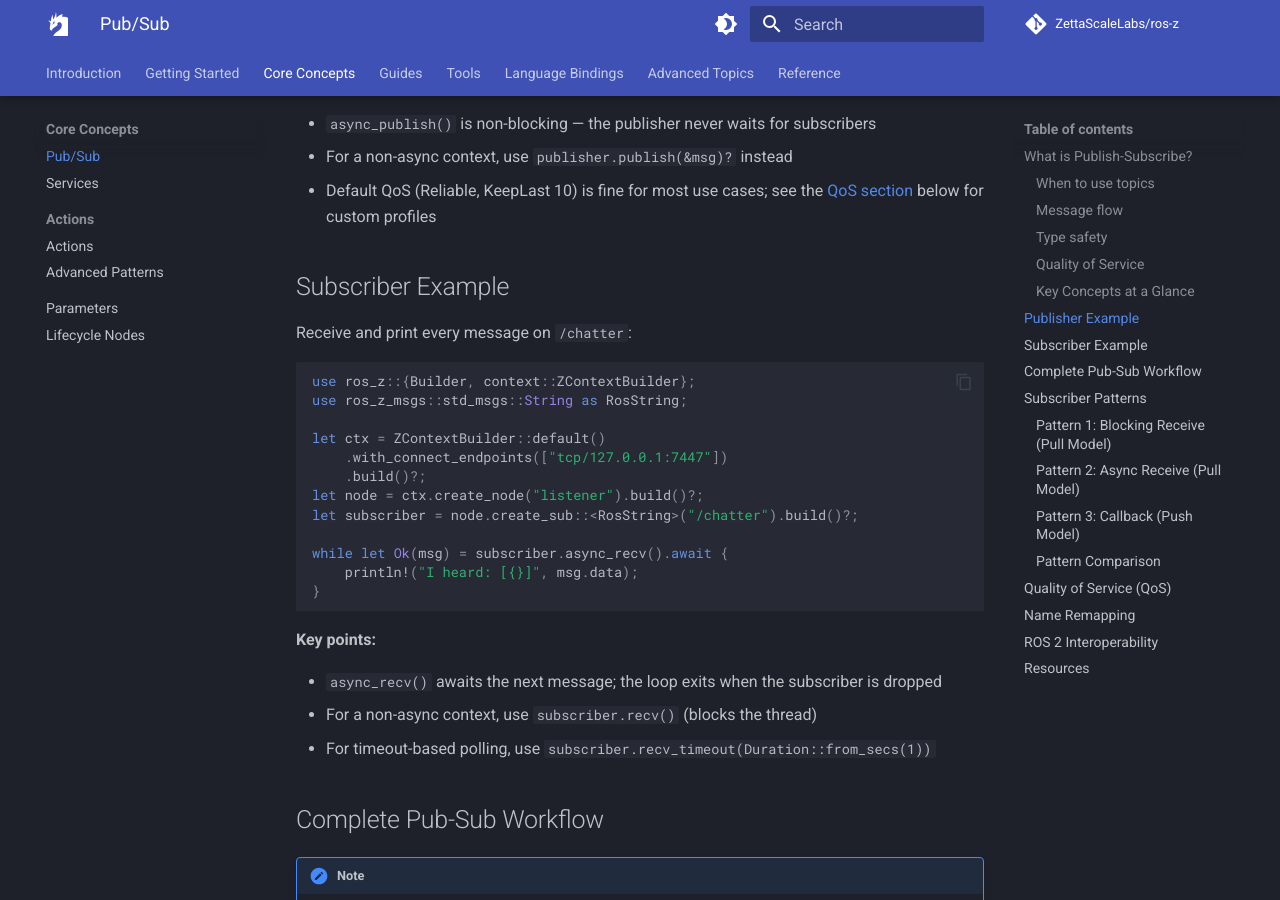
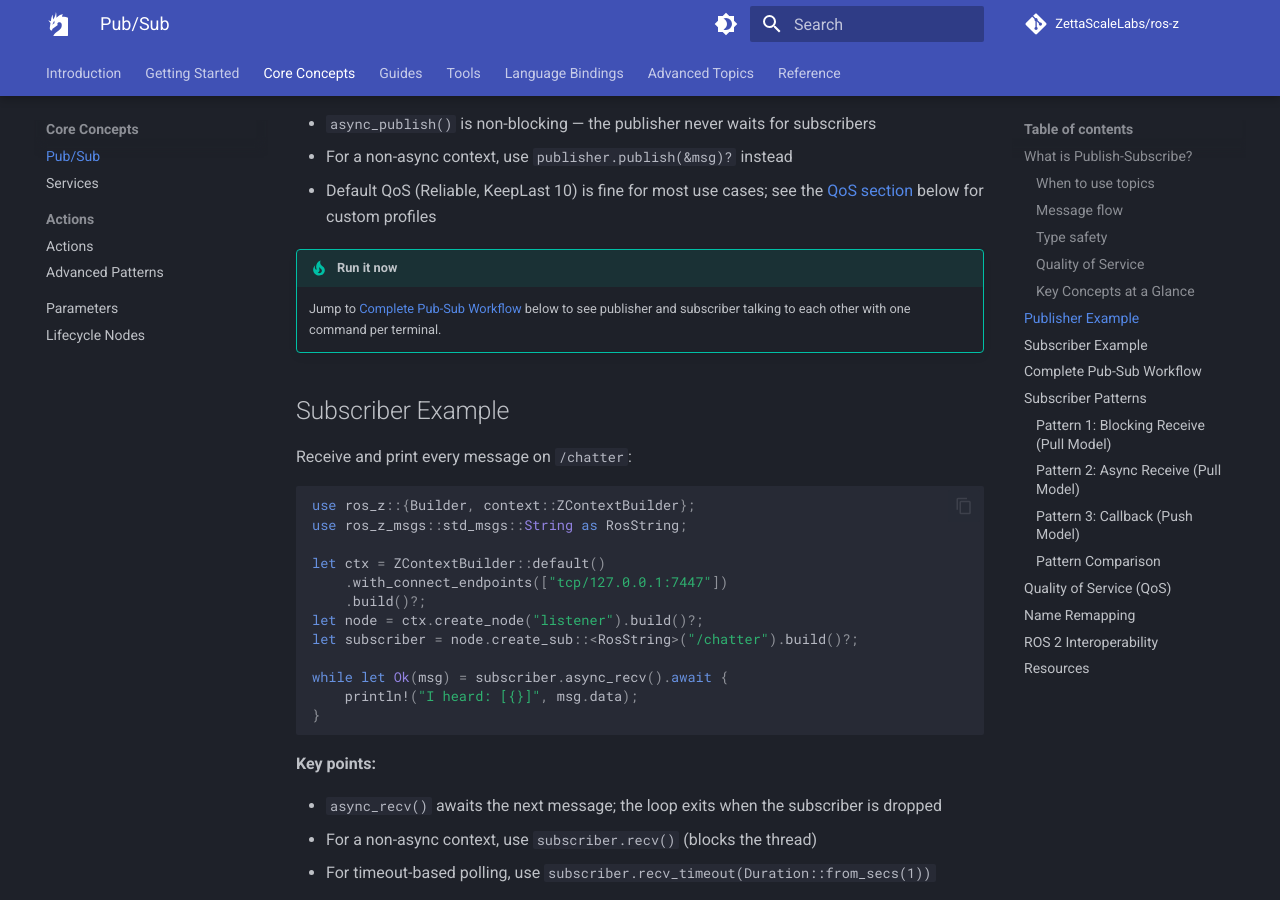
Before and after one commit to ZettaScaleLabs/ros-z, an MkDocs documentation site: the page built from docs/core-concepts/pubsub.md, in a window 1280 px wide and 900 px high, scrolled down 3679 px. Built offline with MkDocs 1.6.1 and Material for MkDocs 9.7.7, drawn with Linux system fonts in a browser that asks for light colours; comment, search, counter and statistics services are not loaded.

Commit message:
docs: add 'Run it now' tip after each example pointing to Complete Workflow

```diff
--- a/docs/core-concepts/pubsub.md
+++ b/docs/core-concepts/pubsub.md
@@ -188,6 +188,9 @@ loop {
 - `async_publish()` is non-blocking — the publisher never waits for subscribers
 - For a non-async context, use `publisher.publish(&msg)?` instead
 - Default QoS (Reliable, KeepLast 10) is fine for most use cases; see the [QoS section](#quality-of-service-qos) below for custom profiles
+
+!!! tip "Run it now"
+    Jump to [Complete Pub-Sub Workflow](#complete-pub-sub-workflow) below to see publisher and subscriber talking to each other with one command per terminal.
 
 ## Subscriber Example
 
```
Also changed, not shown: docs/core-concepts/services.md (+3 -0 lines).
